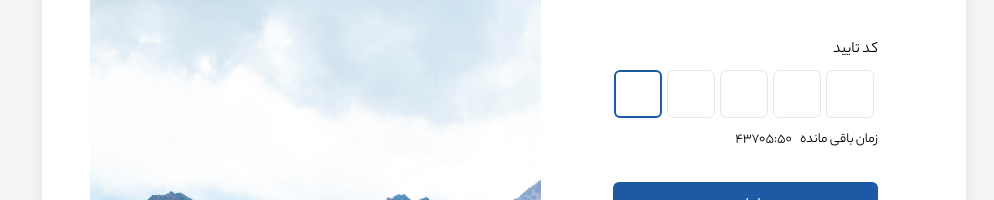
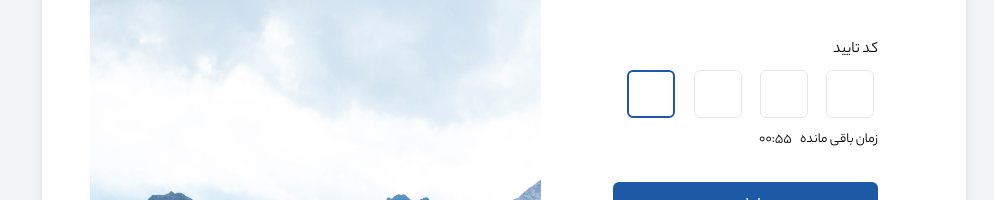
Before and after one commit to alirezaand97/reg, a React (Vite) app: page /lead-otp in a window 1280 px wide. Shown: the part 162-362 px from the top of the page, without its empty margins (199-1193 px from the left). Built offline with nearby package versions, Linux system fonts and the light colour scheme.

Commit message:
add auth slice

```diff
--- a/src/models/user.model.ts
+++ b/src/models/user.model.ts
@@ -1,4 +1,5 @@
 export interface UserInterface {
   phone?: string;
   token?: string;
+
 }
--- a/src/pages/lead/index.tsx
+++ b/src/pages/lead/index.tsx
@@ -7,6 +7,8 @@ import { pageNames } from "@/constant";
 import { mobileRegex } from "@/constant/regex_format";
 import { useI18Next } from "@/i18n";
 import { RequestLeadReq } from "@/models/auth.model";
+import { useAppDispatch } from "@/store";
+import { setOtp } from "@/store/auth";
 import { useRequestLeadMutation } from "@/store/services/auth";
 import { Form, Formik } from "formik";
 import { stringifyUrl } from "query-string";
@@ -16,8 +18,9 @@ import * as Yup from "yup";
 const Lead = () => {
   let navigate = useNavigate();
   const { t } = useI18Next();
-
-  const [requestLead, { data, error, isLoading }] = useRequestLeadMutation();
+  const dispatch = useAppDispatch();
+  const [requestLead, { data: requestLeadData, error, isLoading }] =
+    useRequestLeadMutation();
 
   const createLeadSchema = Yup.object().shape({
     phone: Yup.string()
@@ -43,6 +46,14 @@ const Lead = () => {
   const handleRequestLead = async (values: RequestLeadReq) => {
     try {
       await requestLead(values).unwrap();
+      if (requestLeadData) {
+        dispatch(
+          setOtp({
+            expireDate: requestLeadData.expireDate,
+            codeLength: requestLeadData.codeLength,
+          })
+        );
+      }
       navigate(
         stringifyUrl({
           url: pageNames.lead_otp,
--- a/src/pages/lead_otp/index.tsx
+++ b/src/pages/lead_otp/index.tsx
@@ -2,20 +2,24 @@ import { IButton, ResendOtp } from "@/components/general";
 import OtpInput from "@/components/general/otp_Input";
 import { AuthLayout } from "@/components/layouts";
 import { pageNames } from "@/constant";
+import { useI18Next } from "@/i18n";
 import { CreateLeadReq } from "@/models/auth.model";
+import { useAppDispatch, useAppSelector } from "@/store";
 import { useCreateLeadMutation } from "@/store/services/auth";
+import { setUser } from "@/store/user";
+import getResendOtpTime from "@/utils/get_resend_otp_time";
 import { useFormik } from "formik";
-import { Link, useLocation, useNavigate } from "react-router-dom";
+import { parse } from "query-string";
+import { Link, useLocation } from "react-router-dom";
 import * as Yup from "yup";
-import { parse } from "query-string";
-import getResendOtpTime from "@/utils/get_resend_otp_time";
-import { useI18Next } from "@/i18n";
 
 const Lead = () => {
+  const dispatch = useAppDispatch();
   const { t } = useI18Next();
   const { search } = useLocation();
   const { phone } = parse(search);
-  const [createLead, { data, error }] = useCreateLeadMutation();
+  const otpState = useAppSelector((state) => state.auth.otp);
+  const [createLead, { data: createLeadData, error }] = useCreateLeadMutation();
   const formik = useFormik({
     initialValues: {
       verificationCode: "",
@@ -34,9 +38,9 @@ const Lead = () => {
         "verificationCode",
         t("messages.fixLength", {
           field: t("general.otpCode"),
-          length: 5,
+          length: otpState?.codeLength,
         }),
-        (val) => val?.length === 5
+        (val) => val?.length === otpState?.codeLength
       ),
   });
 
@@ -49,6 +53,9 @@ const Lead = () => {
         phone: phone as string,
         verificationCode: values.verificationCode,
       }).unwrap();
+      dispatch(
+        setUser({ token: createLeadData?.token, phone: phone as string })
+      );
     } catch (e: any) {
       formik.setFieldError("verificationCode", e?.message);
     }
@@ -57,6 +64,8 @@ const Lead = () => {
   const handleChangeOtp = (otp: string) => {
     formik.setFieldValue("verificationCode", otp);
   };
+
+  console.log(otpState);
 
   return (
     <AuthLayout>
@@ -79,7 +88,7 @@ const Lead = () => {
             value={formik.values.verificationCode}
             onChange={handleChangeOtp}
             autoFocus
-            OTPLength={5}
+            OTPLength={otpState?.codeLength}
             otpType="number"
             disabled={false}
             error={formik.errors.verificationCode}
@@ -89,9 +98,7 @@ const Lead = () => {
               title={t("general.remainingTime")}
               onResendClick={() => console.log("resend")}
               onTimerComplete={() => console.log("completed")}
-              maxTime={getResendOtpTime(
-                "Wednesday, August 31, 2022 11:25:32 AM GMT+04:30"
-              )}
+              maxTime={getResendOtpTime(otpState?.expireDate)}
             />
           </div>
           <div className="mt-8">
--- /dev/null
+++ b/src/store/auth.ts
@@ -0,0 +1,20 @@
+import { RequestLeadRes } from "@/models/auth.model";
+import { createSlice, PayloadAction } from "@reduxjs/toolkit";
+
+interface AuthInterface {
+  otp?: RequestLeadRes;
+}
+
+const initialState: AuthInterface = {};
+const auth = createSlice({
+  initialState,
+  name: "auth",
+  reducers: {
+    setOtp: (state, action: PayloadAction<RequestLeadRes>) => {
+      state.otp = action.payload;
+    },
+  },
+});
+
+export const { setOtp } = auth.actions;
+export default auth;
--- a/src/store/index.ts
+++ b/src/store/index.ts
@@ -1,5 +1,6 @@
 import { combineReducers, configureStore } from "@reduxjs/toolkit";
 import user from "./user";
+import auth from "./auth";
 import storage from "redux-persist/lib/storage";
 import {
   persistReducer,
@@ -17,11 +18,12 @@ import service from "./services";
 const persistConfig = {
   key: "root",
   storage,
-  blacklist: [service.reducerPath, user.name],
+  blacklist: [service.reducerPath, user.name,auth.name],
 };
 
 const reducers = combineReducers({
   [user.name]: user.reducer,
+  [auth.name]: auth.reducer,
   [service.reducerPath]: service.reducer,
 });
 const persistedReducer = persistReducer(persistConfig, reducers);
--- a/src/store/user.ts
+++ b/src/store/user.ts
@@ -1,7 +1,7 @@
 import { UserInterface } from "@/models/user.model";
 import { createSlice, PayloadAction } from "@reduxjs/toolkit";
 
-const initialState: UserInterface = { phone: "", token: "" };
+const initialState: UserInterface = {};
 const user = createSlice({
   initialState,
   name: "user",
--- a/src/utils/get_resend_otp_time.ts
+++ b/src/utils/get_resend_otp_time.ts
@@ -1,8 +1,10 @@
-const getResendOtpTime = (date: string) => {
-  const now = new Date().getTime();
-  const expireDate = new Date(date).getTime();
+const getResendOtpTime = (date?: string) => {
+  if (date) {
+    const now = new Date().getTime();
+    const expireDate = new Date(date).getTime();
 
-  return Math.floor((expireDate - now) / 1000);
+    return Math.floor((expireDate - now) / 1000);
+  }
 };
 
 export default getResendOtpTime;
```
